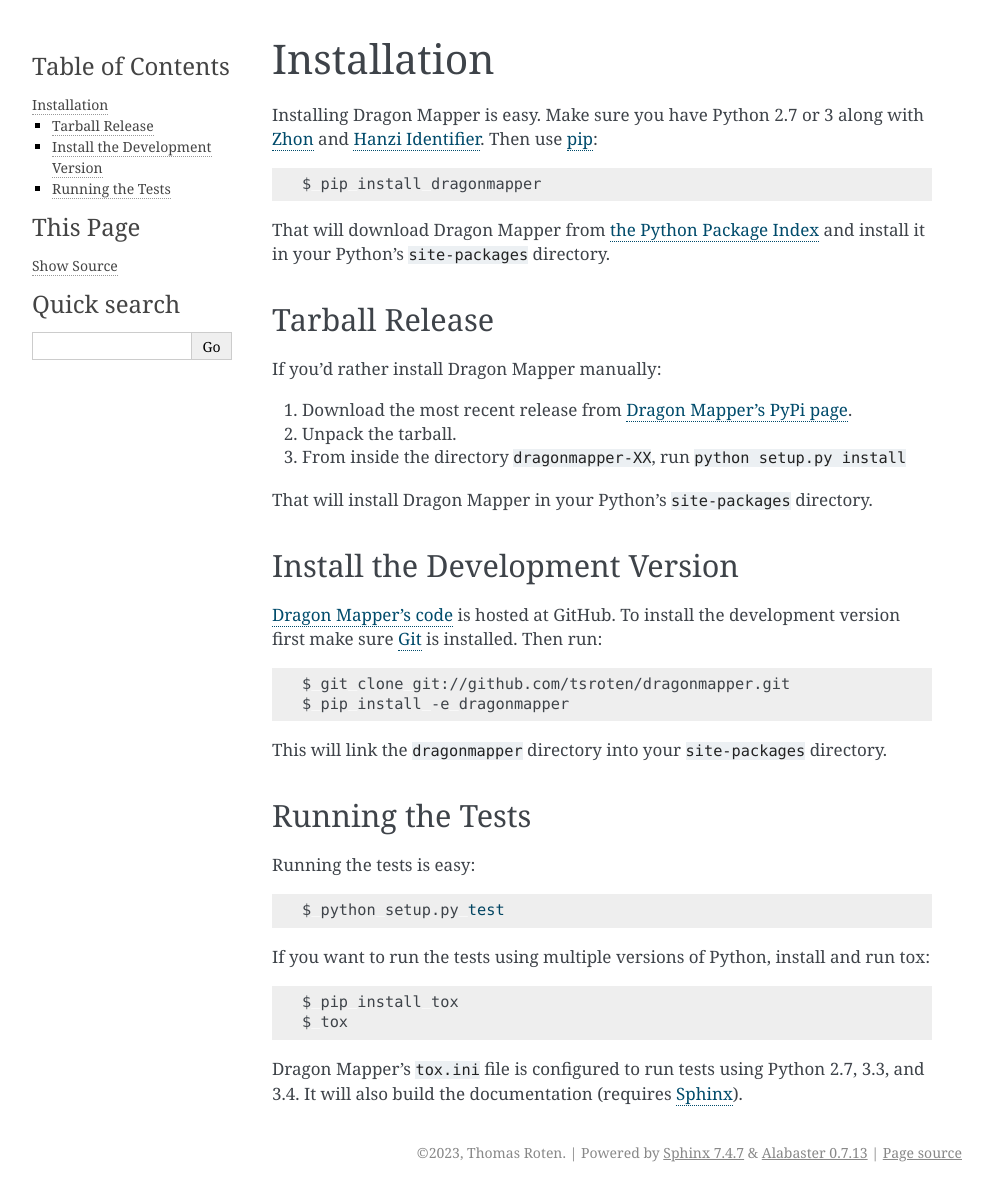
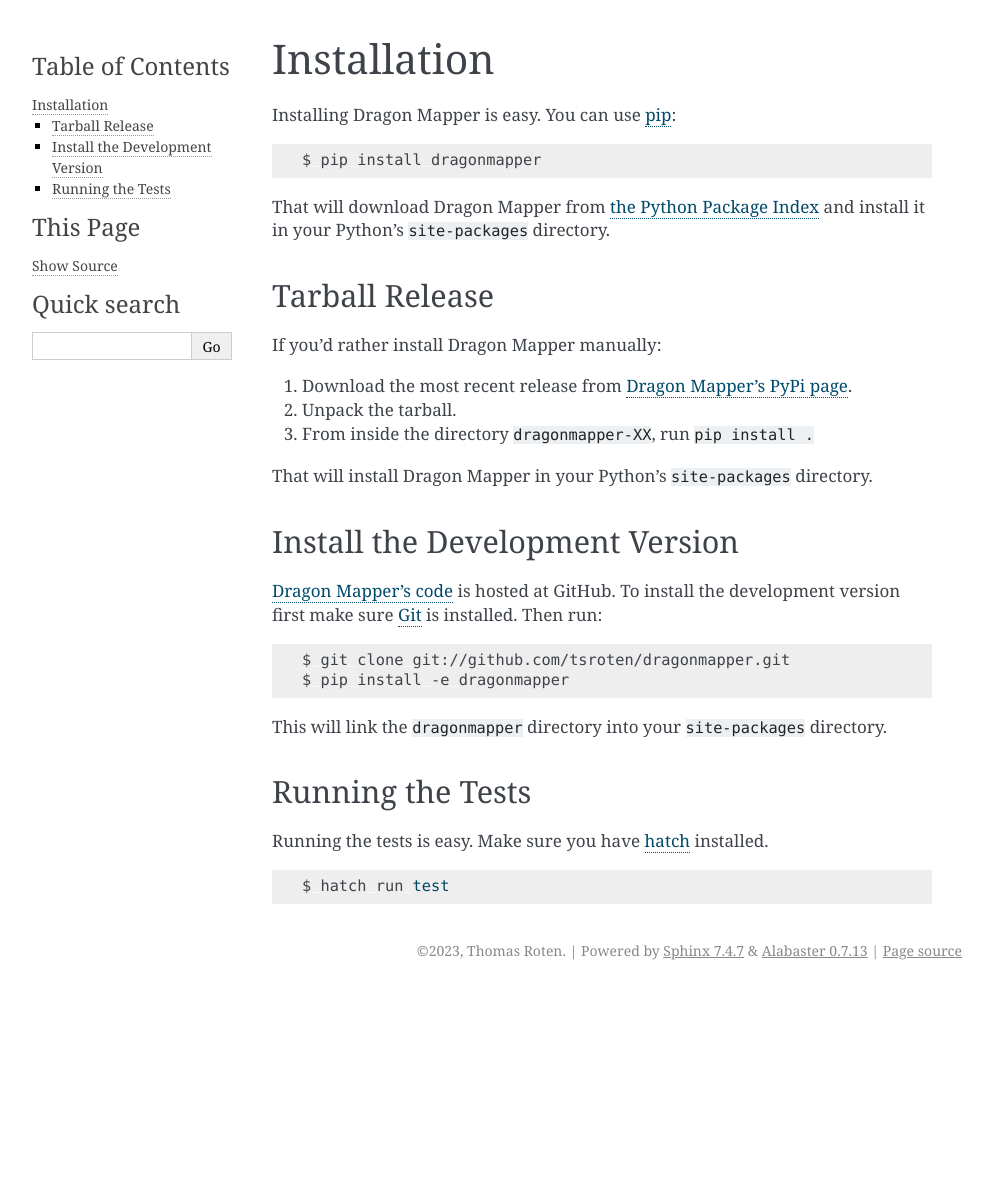
Before and after one commit to tsroten/dragonmapper, a Sphinx documentation site: the page built from docs/installation.rst, in a window 1280 px wide. Shown: the whole page, without its empty margins (148-1141 px from the left). Built offline with Sphinx 7.4.7, drawn with Linux system fonts in a browser that asks for light colours; after the commit the page ends 990 px from its top, so only the background shows below that.

Commit message:
drop support for python2 (#33)

```diff
--- a/docs/installation.rst
+++ b/docs/installation.rst
@@ -1,9 +1,7 @@
 Installation
 ============
 
-Installing Dragon Mapper is easy. Make sure you have Python 2.7 or 3 along
-with `Zhon <https://github.com/tsroten/zhon>`_ and
-`Hanzi Identifier <https://github.com/tsroten/hanzidentifier>`_. Then use
+Installing Dragon Mapper is easy. You can use
 `pip <https://pip.pypa.io>`_:
 
 .. code:: bash
@@ -19,9 +17,9 @@
 
 If you'd rather install Dragon Mapper manually:
 
-1.  Download the most recent release from `Dragon Mapper's PyPi page <https://pypi.python.org/pypi/dragonmapper/>`_.
+1. Download the most recent release from `Dragon Mapper's PyPi page <https://pypi.python.org/pypi/dragonmapper/>`_.
 2. Unpack the tarball.
-3. From inside the directory ``dragonmapper-XX``, run ``python setup.py install``
+3. From inside the directory ``dragonmapper-XX``, run ``pip install .``
 
 That will install Dragon Mapper in your Python's ``site-packages`` directory.
 
@@ -43,20 +41,9 @@
 Running the Tests
 -----------------
 
-Running the tests is easy:
+Running the tests is easy. Make sure you have `hatch <https://hatch.pypa.io>`_
+installed.
 
 .. code-block:: bash
 
-    $ python setup.py test
-
-If you want to run the tests using multiple versions of Python, install and
-run tox:
-
-.. code-block:: bash
-
-    $ pip install tox
-    $ tox
-
-Dragon Mapper's ``tox.ini`` file is configured to run tests using Python 2.7, 3.3,
-and 3.4. It will also build the documentation (requires
-`Sphinx <https://www.sphinx-doc.org>`_).
+    $ hatch run test
```
Also changed, not shown: CONTRIBUTING.rst (+6 -13 lines), docs/tutorial.rst (+0 -9 lines), 5 other files.
